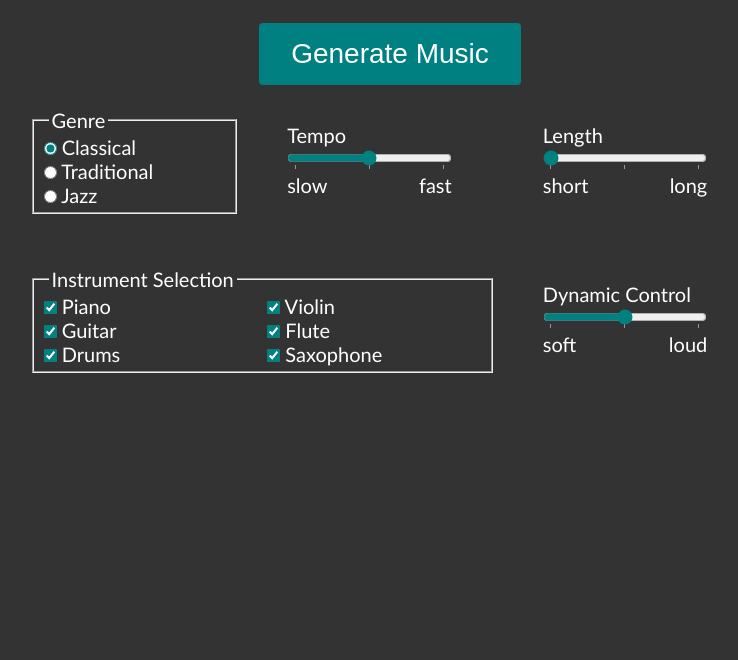
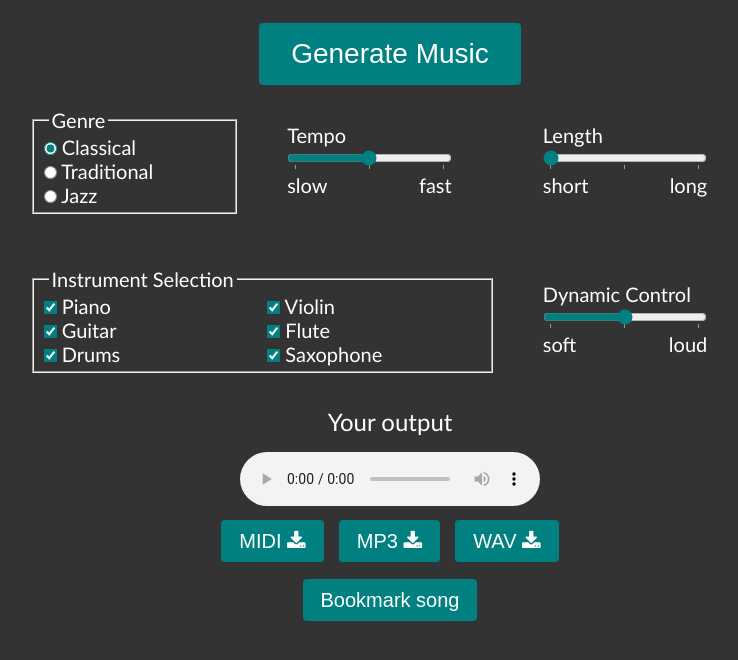
Before and after one commit to adhoor654/music-generator, a Flask app: page / in a window 1280 px wide. Shown: the part 120-780 px from the top of the page, without its empty margins (250-988 px from the left). Run offline with Flask 3, Linux system fonts and the light colour scheme; the visitor is signed in with stand-in values (Sample User, id 1).

Commit message:
Added music-playing feature

```diff
--- a/application/app.py
+++ b/application/app.py
@@ -4,7 +4,7 @@
 import joblib
 import registration
 
-PKL_FILEPATH = "ML integration/clf.pkl"
+PKL_FILEPATH = "clf.pkl"
 
 # Declare a Flask app
 app = Flask(__name__)
@@ -31,6 +31,7 @@
 
         # Get prediction
         prediction = clf.predict(X)[0]
+        prediction = "Sample"
 
     else:
         prediction = ""
--- a/application/db_connection.py
+++ b/application/db_connection.py
@@ -4,7 +4,7 @@
 def get_conn():
     conn = pymysql.connect( host="localhost",
                             user="root",
-                            password="password",
+                            password="Tltsdtrqqxkirv",
                             database="music-generator",
                             cursorclass=pymysql.cursors.DictCursor )
     return conn
--- a/application/static/style.css
+++ b/application/static/style.css
@@ -313,3 +313,24 @@
     padding-bottom: 20px;
     color: #aaa;
 }
+
+.download-button {
+    border: none;
+    margin-top: 20px;
+    margin-left: 5px;
+    margin-right: 5px;
+    margin-bottom: 16px;
+}
+
+.download-button a{
+    background-color:teal;
+    border-radius: 4px;
+    padding: 10px 18px;
+    text-align: center;
+    font-size: 20px;
+    color: white;
+}
+
+.download-button a:hover {
+    background-color: #4c9e9e;
+}
--- a/application/templates/home.html
+++ b/application/templates/home.html
@@ -2,6 +2,7 @@
 <html>
     <head>
         <link rel="stylesheet" href="../static/style.css" />
+        <link rel="stylesheet" href="https://cdnjs.cloudflare.com/ajax/libs/font-awesome/4.7.0/css/font-awesome.min.css" />
         <title>Music Generator</title>
     </head>
 
@@ -99,6 +100,17 @@
             </div>
         </form>
         <br/>
-        <p style="text-align: center;">{{ output }}</p>
+        <div style="text-align:center; margin-top:10px">
+            <p style="font-size:24px">Your output</p>
+            <p style="margin-top:16px"><audio controls src="../static/{{output}}.mp3"></audio></p>
+            <button class="download-button"><a href="../static/{{output}}.mid" download="{{output}}.mid">MIDI <i class="fa fa-download"></i></a></button>
+            <button class="download-button"><a href="../static/{{output}}.mp3" download="{{output}}.mp3">MP3 <i class="fa fa-download"></i></a></button>
+            <button class="download-button"><a href="../static/{{output}}.wav" download="{{output}}.wav">WAV <i class="fa fa-download"></i></a></button>
+            <br/>
+            {% if session["logged_in"] == True %}
+            <button class="download-button"><a>Bookmark song</button>
+            {% endif %}
+        </div>
+
     </body>
 </html>
```
Also changed, not shown: 3 other files.
